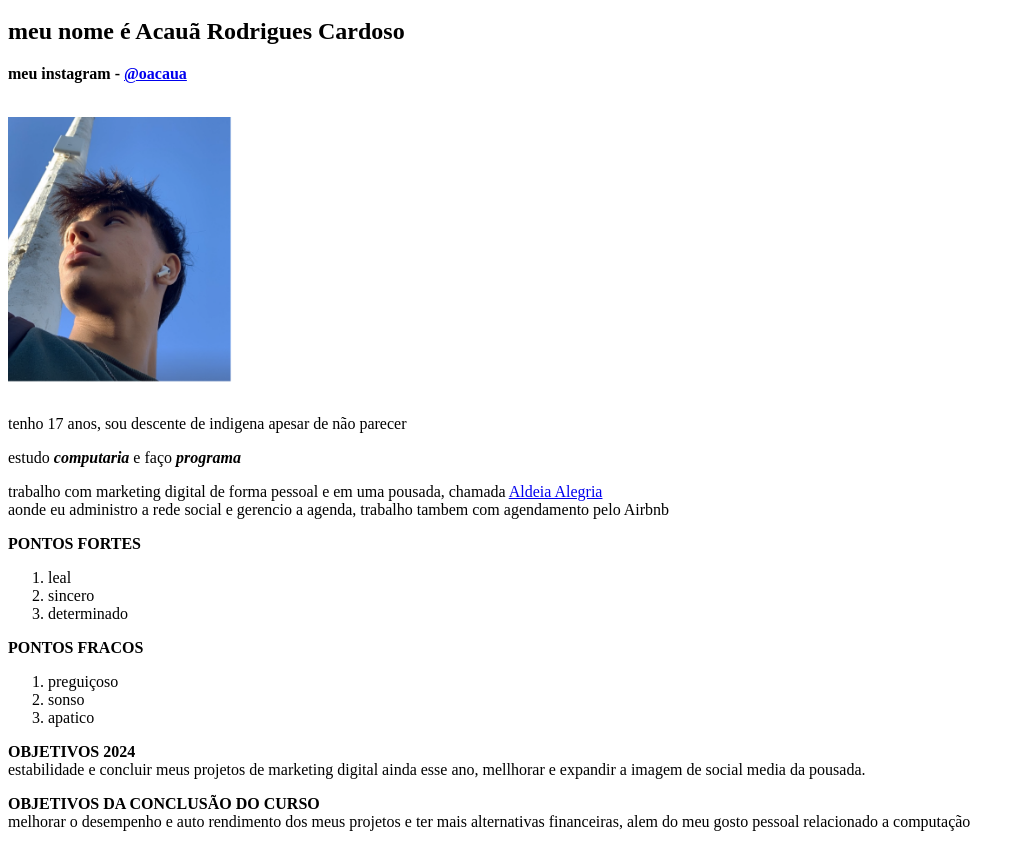
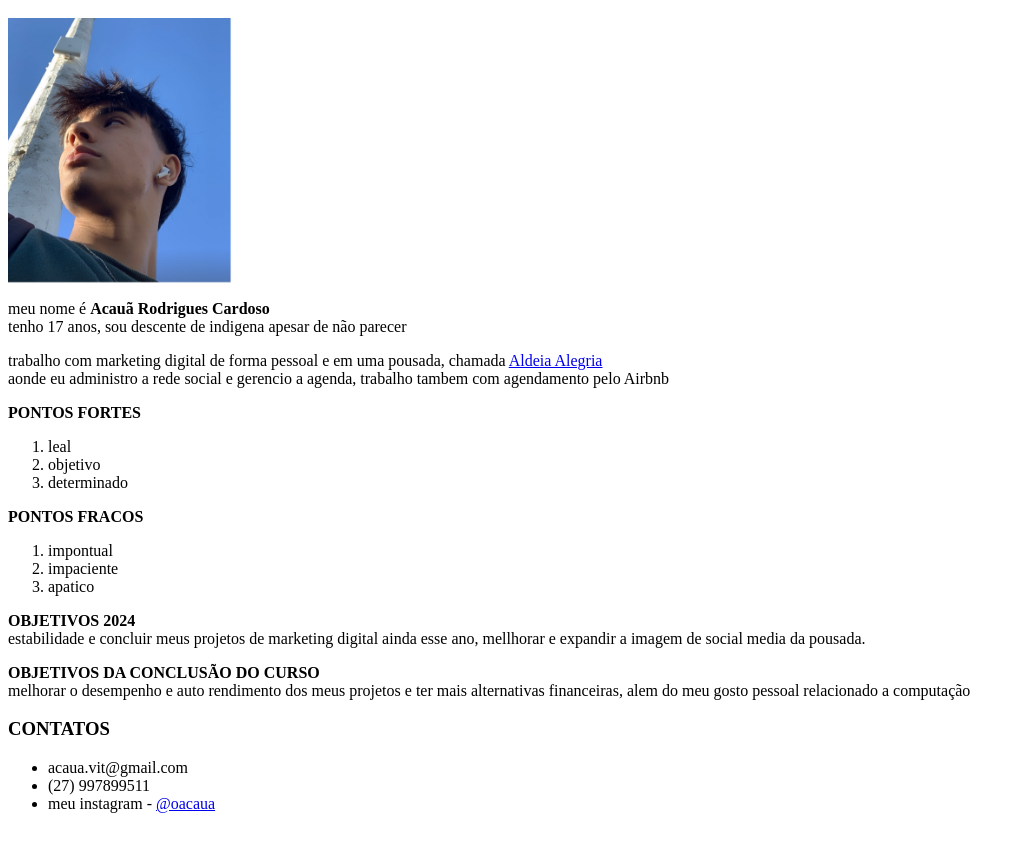
Before and after one commit to oacaua/aula-curriculo-1-, a plain HTML site: page aula.html in a window 1280 px wide. Shown: the part 48-895 px from the top of the page, without its empty margins (0-1025 px from the left). Drawn offline with Linux system fonts and the light colour scheme.

Commit message:
Add files via upload

```diff
--- a/aula.html
+++ b/aula.html
@@ -7,23 +7,12 @@ curriculo
     <body>
         <h1>
 CURRICULO
-        </h1>
-        <h2>
-            meu nome é <strong> Acauã Rodrigues Cardoso </strong>
-        </h2>
-        <p>
-            <strong>
-                meu instagram -
-                <a href="https://www.instagram.com/oacaua/"> @oacaua</a>
-            </strong>
-        </p>
+</h1>
+        <img width="500" src="eu.png" alt=" eu :0 " class="">
         <br>
-        <img width="500" src="eu.png" alt=" eu :0 ">
+        meu nome é <strong> Acauã Rodrigues Cardoso </strong> <br>
+        tenho 17 anos, sou descente de indigena apesar de não parecer
 
-            <p>tenho 17 anos, sou descente de indigena apesar de não parecer</p>
-            <p> estudo <strong> <em>computaria
-            </em> </strong>  e faço <strong> <em>programa</em> </strong>
-            </p>
            <p>trabalho com marketing digital de forma pessoal e em uma pousada, chamada <a href="https://www.instagram.com/aldeiaalegria/">Aldeia Alegria</a>
             <br> aonde eu administro a rede social e gerencio a agenda, trabalho tambem com agendamento pelo Airbnb</p>
 
@@ -33,7 +22,7 @@ CURRICULO
                         leal
                     </li>
                     <li>
-                        sincero
+                        objetivo
                     </li>
                     <li>
                         determinado
@@ -45,10 +34,10 @@ CURRICULO
                 <strong>PONTOS FRACOS</strong>
                 <ol>
                     <li>
-                        preguiçoso
+                        impontual
                     </li>
                     <li>
-                        sonso
+                        impaciente
                     </li>
                     <li>
                         apatico
@@ -69,5 +58,25 @@ CURRICULO
                 <BR>melhorar o desempenho e auto rendimento dos meus projetos e ter mais alternativas financeiras, alem do meu gosto pessoal relacionado a computação </BR>
             </p>
 
+            <p>
+               <h3>
+                <strong>
+                  CONTATOS
+                </strong>
+            </h3>
+            <ul>
+                <li>
+                  acaua.vit@gmail.com
+                </li>
+                <li>
+                (27) 997899511
+                </li>
+                <li>
+                    meu instagram -
+            <a href="https://www.instagram.com/oacaua/"> @oacaua</a>
+                </li>
+            </ul>
+            </p>
+
     </body>
 </html>
```
